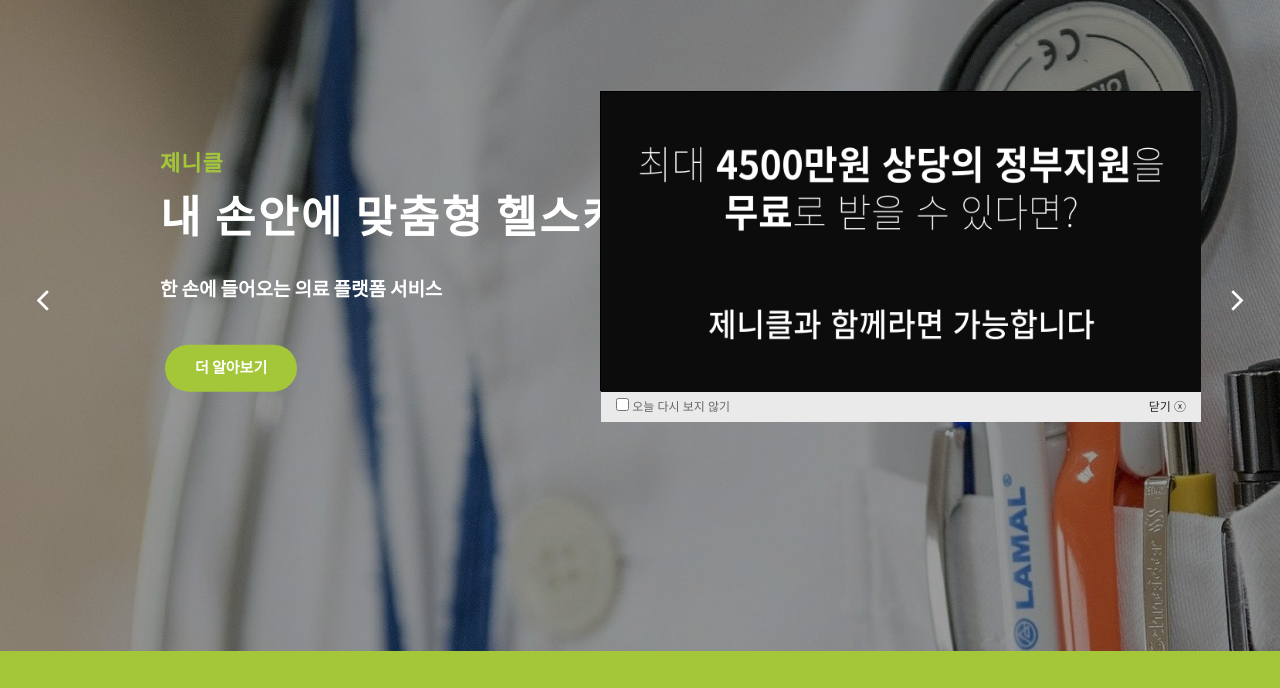
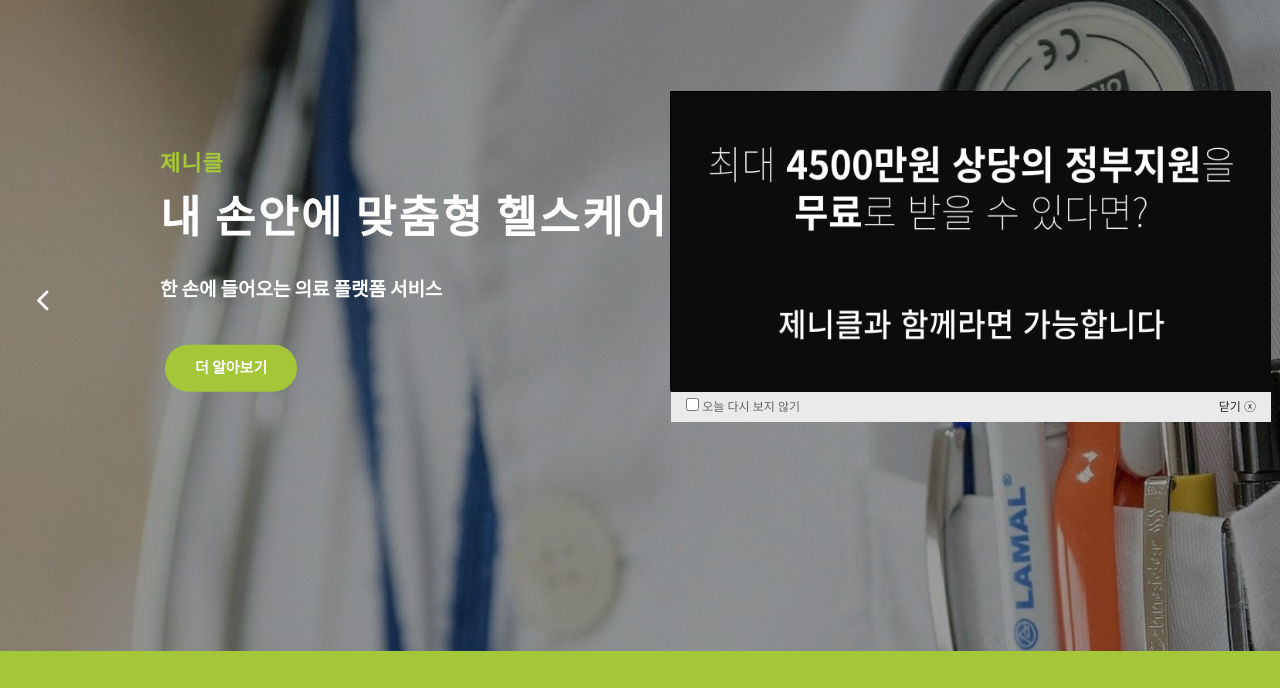
Before and after one commit to mingilee98/genicle-02, a plain HTML site: page index.html in a window 1280 px wide. Shown: the part 109-797 px from the top of the page. Drawn offline with Linux system fonts and the light colour scheme.

Commit message:
change popup location

```diff
--- a/index.html
+++ b/index.html
@@ -73,7 +73,7 @@
   </header>
 
   <!-- Page Content -->
-  <div class="popup" id="pop1" style="width:600px; height:300px; right:80px; top:200px;">
+  <div class="popup" id="pop1" style="width:600px; height:300px; right:10px; top:200px;">
     <a href="https://genicle.co.kr"><img src="popup.png" style="width:600px; height:300px;"></a>
     <div style="width:600px;">
       <label>
```
